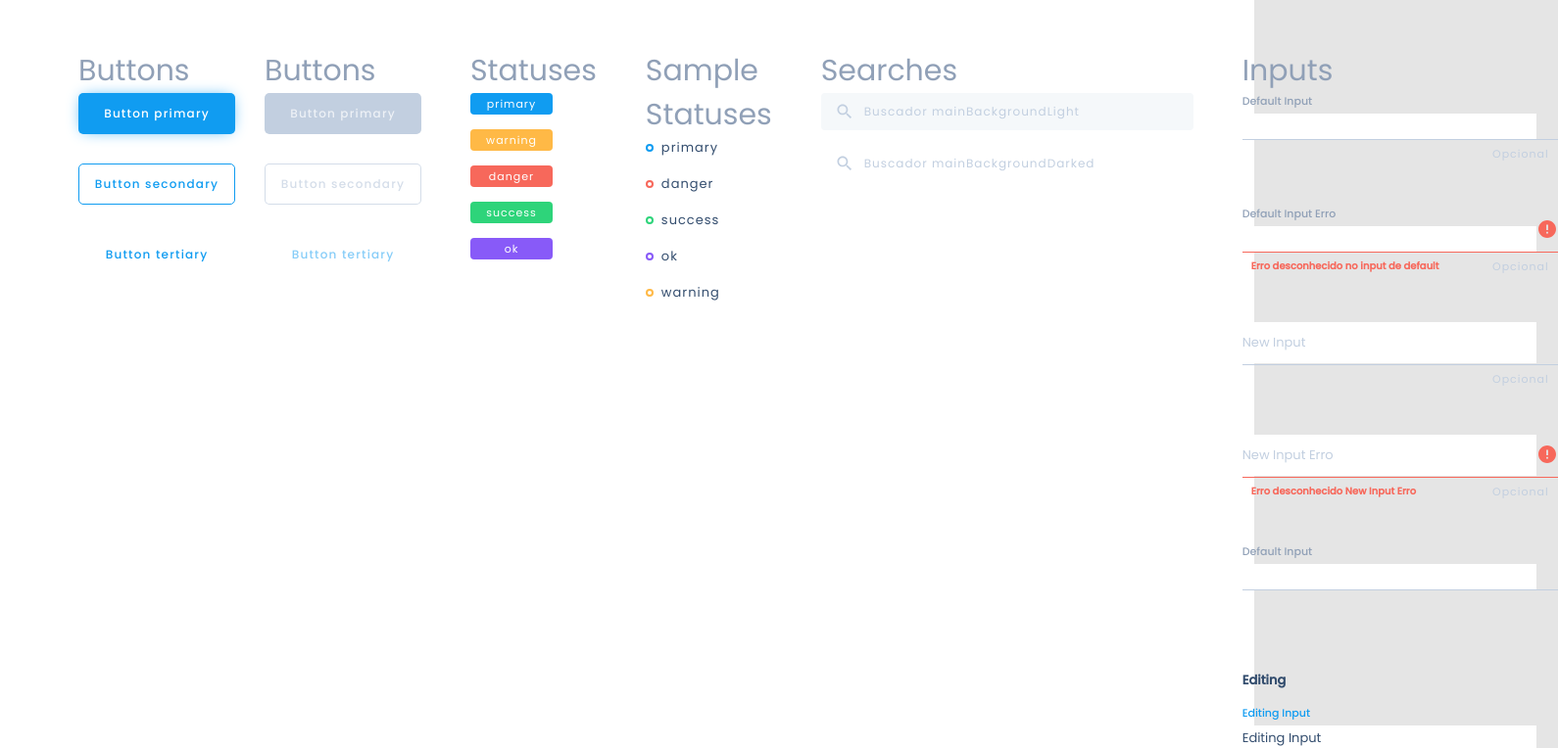
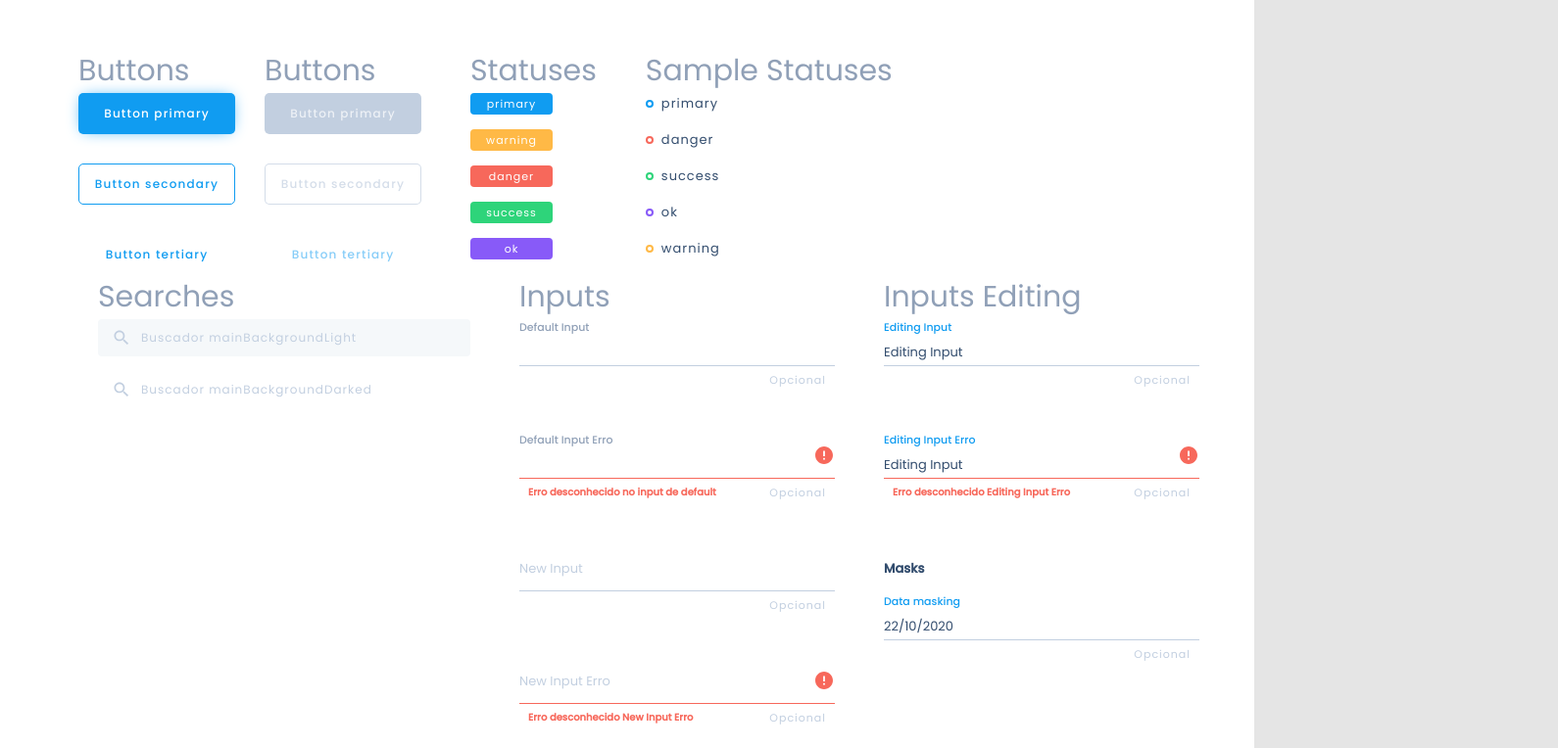
Before and after one commit to pavandasilva/adm_web, a React (Create React App) app: page / in a window 1280 px wide. Shown: the top 764 px of the page at 98% size, 1590 px wide, since content can reach past the window. Built offline with nearby package versions, Linux system fonts and the light colour scheme.

Commit message:
feat: add Input mask

```diff
--- a/package.json
+++ b/package.json
@@ -22,6 +22,7 @@
     "prettier": "^2.2.1",
     "react": "^17.0.1",
     "react-dom": "^17.0.1",
+    "react-input-mask": "^2.0.4",
     "react-redux": "^7.2.2",
     "react-scripts": "4.0.2",
     "redux": "^4.0.5",
@@ -36,6 +37,7 @@
   "devDependencies": {
     "@types/axios": "^0.14.0",
     "@types/cors": "^2.8.8",
+    "@types/react-input-mask": "^3.0.0",
     "@types/react-redux": "^7.1.16",
     "@types/react-router-dom": "^5.1.5",
     "@types/styled-components": "^5.1.3",
--- a/src/components/Input/index.tsx
+++ b/src/components/Input/index.tsx
@@ -1,7 +1,9 @@
+import InputMask, { Props } from 'react-input-mask';
+
 import React, {
-  ChangeEvent,
-  InputHTMLAttributes, useCallback, useEffect, useState,
+  ChangeEvent, useCallback, useEffect, useState,
 } from 'react';
+
 import Info from '../../assets/icons/svgs/Info';
 
 import {
@@ -10,7 +12,7 @@ import {
 
 export type ModeInput = 'showing' | 'new' | 'default' | 'editing'
 
-interface InputProps extends InputHTMLAttributes<HTMLInputElement>{
+interface InputProps extends Props{
   mode: ModeInput
   error?: string
   required?: boolean
@@ -43,7 +45,7 @@ const Input = ({
       <Container mode={mode} error={!!error} focused={focused}>
         <div>
           {(!!value || mode === 'default' || mode === 'editing') && <Title mode={mode} focused={focused} error={!!error}>{placeholder && placeholder }</Title>}
-          <input {...rest} placeholder={mode !== 'default' ? placeholder : ''} onChange={onChange} value={value} onFocus={onFocus} onBlur={onBlur} />
+          <InputMask {...rest} placeholder={mode !== 'default' ? placeholder : ''} onChange={onChange} value={value} onFocus={onFocus} onBlur={onBlur} />
         </div>
         {error && <InfoIcon><Info /></InfoIcon>}
       </Container>
--- a/src/components/Input/styles.ts
+++ b/src/components/Input/styles.ts
@@ -29,6 +29,7 @@ export const Container = styled.div<ModeInputStyles>`
     width: 100%;
     color: ${(props) => props.theme.colors.font.primary};
     height: 42px;
+    background-color: 'transparent';
 
     &::placeholder{
       color: ${(props) => props.theme.colors.font.tertiary};
--- a/src/pages/Components/index.tsx
+++ b/src/pages/Components/index.tsx
@@ -64,16 +64,20 @@ const Components = () => (
     <section>
       <SampleStatused>
         <h2>Inputs</h2>
-        <Input placeholder="Default Input" mode="default" title="Default Input" />
-        <Input placeholder="Default Input Erro" mode="default" title="Default Input" error="Erro desconhecido no input de default" />
-        <Input placeholder="New Input" mode="new" title="New Input" />
-        <Input placeholder="New Input Erro" mode="new" title="New Input" error="Erro desconhecido New Input Erro" />
+        <Input placeholder="Default Input" mode="default" title="Default Input" mask="" />
+        <Input placeholder="Default Input Erro" mode="default" title="Default Input" error="Erro desconhecido no input de default" mask="" />
+        <Input placeholder="New Input" mode="new" title="New Input" mask="" />
+        <Input placeholder="New Input Erro" mode="new" title="New Input" error="Erro desconhecido New Input Erro" mask="" />
+      </SampleStatused>
+    </section>
+    <section>
+      <SampleStatused>
+        <h2>Inputs Editing</h2>
+        <Input placeholder="Editing Input" mode="editing" title="Editing Input" value="Editing Input" mask="" />
+        <Input placeholder="Editing Input Erro" mode="editing" title="Editing Input Erro" error="Erro desconhecido Editing Input Erro" value="Editing Input" mask="" />
 
-        <Input placeholder="Default Input" mode="default" title="Default Input" required />
-
-        <h3>Editing</h3>
-        <Input placeholder="Editing Input" mode="editing" title="Editing Input" value="Editing Input" />
-        <Input placeholder="Editing Input Erro" mode="editing" title="Editing Input Erro" error="Erro desconhecido Editing Input Erro" value="Editing Input" />
+        <h3>Masks</h3>
+        <Input placeholder="Data masking" mode="editing" title="Data masking" value="22/10/2020" mask="99/99/9999" />
         {/*   <Input mode="editing" />
         <Input mode="showing" /> */}
       </SampleStatused>
--- a/src/pages/Components/styles.ts
+++ b/src/pages/Components/styles.ts
@@ -3,8 +3,9 @@ import styled from 'styled-components';
 export const Container = styled.div`
   display: flex;
   padding: 50px;
-  height: 100vh;
+  height: 100%;
   background: ${(props) => props.theme.colors.mainBackground};
+  flex-wrap: wrap;
 
   h2 {
     font-size: 30px;
```
Also changed, not shown: 1 other file (tests, documents, lock files or other folders).
